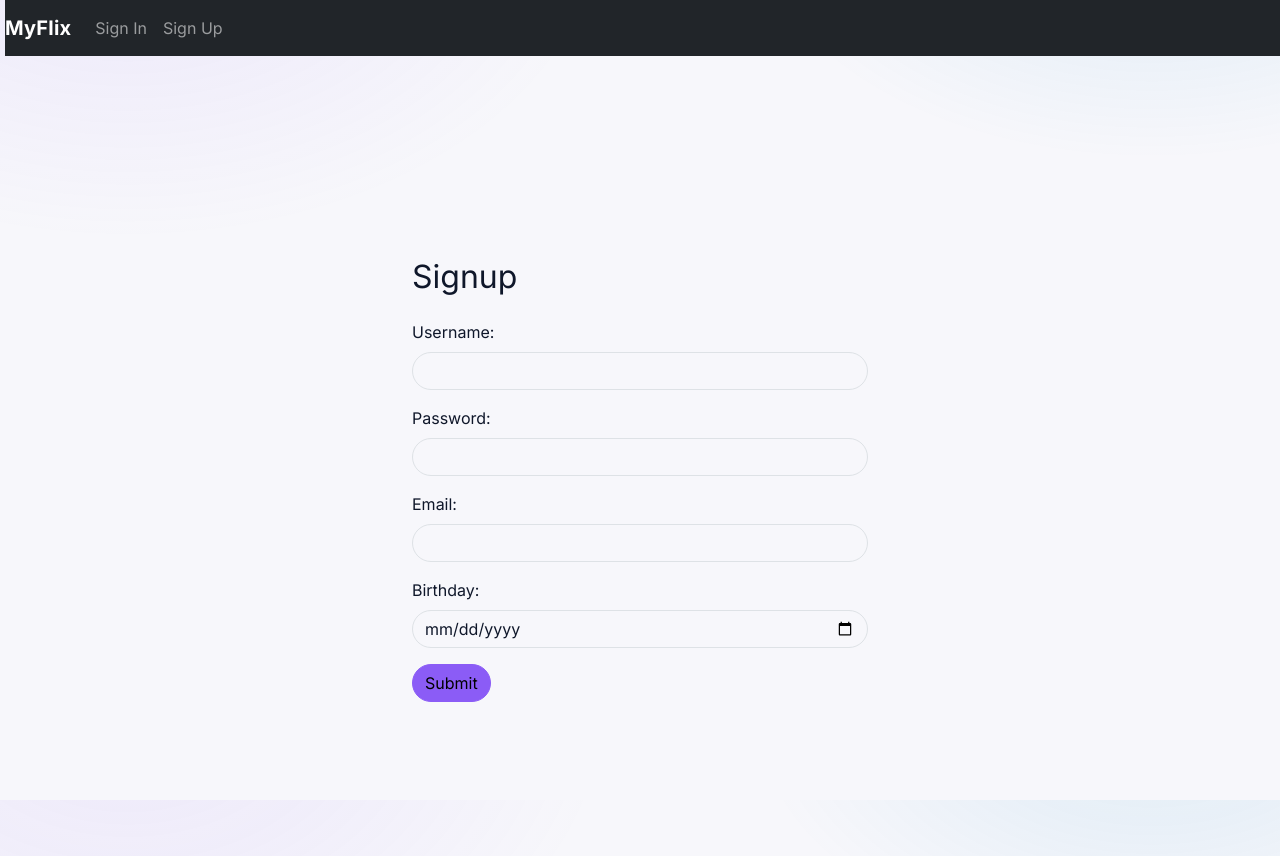
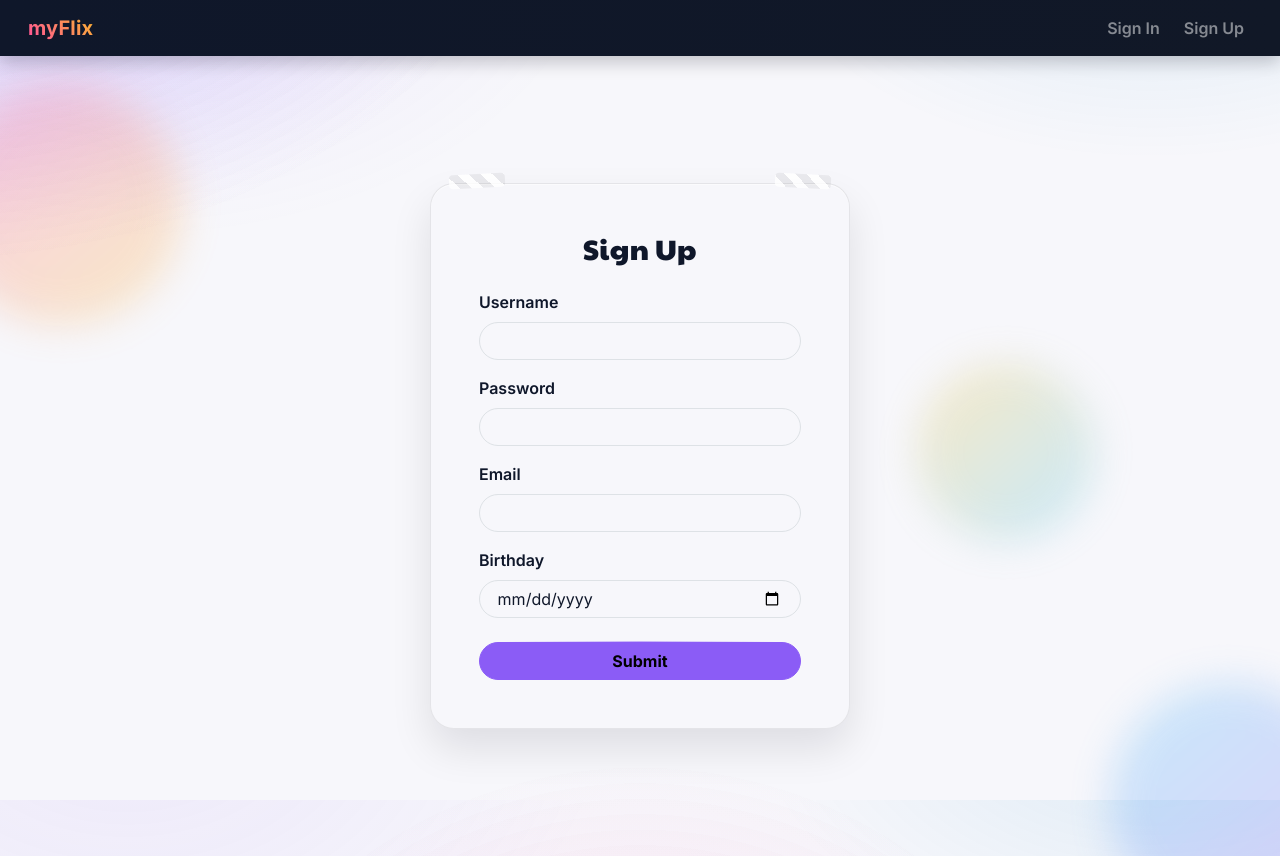
Before and after one commit to hand1ov1eternity/myFlix-client, a React (Vite) app: page /signup in a window 1280 px wide. Built offline with nearby package versions, Linux system fonts and the light colour scheme.

Commit message:
feat: add custom Friday the 13th pixel-art favicon
- Added favicon image (fridaythe13th_favicon.png) to public assets
- Updated index.html to include favicon across all pages
- Gives the app a more playful and distinctive branding

```diff
--- a/src/components/login-view/login-view.jsx
+++ b/src/components/login-view/login-view.jsx
@@ -1,5 +1,7 @@
 import { useState } from "react";
 import { Form, Button, Card } from "react-bootstrap";
+import { popConfetti } from "../../utils/confetti";
+
 
 export const LoginView = ({ onLoggedIn }) => {
   const [username, setUsername] = useState("");
@@ -17,6 +19,7 @@ export const LoginView = ({ onLoggedIn }) => {
     .then((r) => r.json())
     .then((data) => {
       if (data.user) {
+        popConfetti(); // <= celebration!
         const user = { ...data.user, FavoriteMovies: data.user.FavoriteMovies || [] };
         localStorage.setItem("user", JSON.stringify(user));
         localStorage.setItem("token", data.token);
@@ -25,7 +28,10 @@ export const LoginView = ({ onLoggedIn }) => {
         alert(data.message || "No such user or incorrect password");
       }
     })
-      .catch(() => alert("Something went wrong"));
+    .catch((error) => {
+      console.error(error);
+      alert("Something went wrong");
+    });
 };
 
   const fetchUserProfile = (username, token) => {
@@ -38,13 +44,16 @@ export const LoginView = ({ onLoggedIn }) => {
   };
 
   return (
-    <div
-      className="d-flex align-items-center justify-content-center"
-      style={{ minHeight: "100vh", padding: "2rem" }}
-    >
-      <Card className="form-container w-100" style={{ maxWidth: 420 }}>
-        <Card.Body>
-          <h1 className="h4 mb-4 text-center m-0">Login</h1>
+  <div className="auth-hero">
+    {/* decorative blobs */}
+    <span className="blob b1"></span>
+    <span className="blob b2"></span>
+    <span className="blob b3"></span>
+
+    <div className="w-100" style={{ maxWidth: 420 }}>
+      <div className="card sticker form-container">
+        <div className="card-body">
+          <h1 className="auth-title h3 mb-4 text-center">Login</h1>
 
           <Form onSubmit={handleSubmit}>
             <Form.Group controlId="formUsername" className="mb-3">
@@ -72,8 +81,9 @@ export const LoginView = ({ onLoggedIn }) => {
               <Button variant="primary" type="submit">Submit</Button>
             </div>
           </Form>
-        </Card.Body>
-      </Card>
+        </div>
+      </div>
+    </div>
   </div>
  );
 };
--- a/src/components/main-view/main-view.jsx
+++ b/src/components/main-view/main-view.jsx
@@ -17,14 +17,10 @@ export const MainView = () => {
 
   useEffect(() => {
     if (!token) return;
-
     fetch("https://movie-api-bqfe.onrender.com/movies", {
       headers: { Authorization: `Bearer ${token}` },
     })
-      .then((response) => {
-        if (!response.ok) throw new Error("Network response was not ok");
-        return response.json();
-      })
+      .then((r) => { if (!r.ok) throw new Error("Network response was not ok"); return r.json(); })
       .then((data) => {
         const movies = data.map((doc) => ({
           id: doc._id,
@@ -36,25 +32,23 @@ export const MainView = () => {
         }));
         setMovies(movies);
       })
-      .catch((error) => console.error("Fetch error:", error));
+      .catch((e) => console.error("Fetch error:", e));
   }, [token]);
 
-  const handleSearch = (query) => setSearchQuery(query);
+  const handleSearch = (q) => setSearchQuery(q);
 
-  const filteredMovies = movies.filter((movie) => {
-    const matchesGenre = selectedGenre ? movie.genre.name === selectedGenre : true;
-    const matchesSearchQuery = movie.title.toLowerCase().includes(searchQuery.toLowerCase());
-    return matchesGenre && matchesSearchQuery;
+  const filteredMovies = movies.filter((m) => {
+    const matchesGenre = selectedGenre ? m.genre.name === selectedGenre : true;
+    const matchesSearch = m.title.toLowerCase().includes(searchQuery.toLowerCase());
+    return matchesGenre && matchesSearch;
   });
 
   return (
     <BrowserRouter>
+      {/* ✅ Navbar always visible */}
       <NavigationBar
         user={user}
-        onLoggedOut={() => {
-          setUser(null);
-          setToken(null);
-        }}
+        onLoggedOut={() => { setUser(null); setToken(null); }}
         setSelectedGenre={setSelectedGenre}
         onSearch={handleSearch}
       />
@@ -62,33 +56,16 @@ export const MainView = () => {
       <Routes>
         {!user ? (
           <>
-            {/* Centered login — no Row/Col here */}
             <Route
-              path="/Login"
+              path="/login"
               element={
-                <div className="d-flex justify-content-center align-items-center min-vh-100 px-3">
-                  <div className="w-100" style={{ maxWidth: 420 }}>
-                    <LoginView
-                      onLoggedIn={(user, token) => {
-                        setUser(user);
-                        setToken(token);
-                      }}
-                    />
-                  </div>
-                </div>
+                <LoginView
+                  onLoggedIn={(u, t) => { setUser(u); setToken(t); }}
+                />
               }
             />
-            <Route
-              path="/Signup"
-              element={
-                <div className="d-flex justify-content-center align-items-center min-vh-100 px-3">
-                  <div className="w-100" style={{ maxWidth: 480 }}>
-                    <SignupView />
-                  </div>
-                </div>
-              }
-            />
-            <Route path="*" element={<Navigate to="/Login" />} />
+            <Route path="/signup" element={<SignupView />} />
+            <Route path="*" element={<Navigate to="/login" />} />
           </>
         ) : (
           <>
@@ -100,7 +77,7 @@ export const MainView = () => {
                 ) : (
                   <Row className="g-4 px-3 py-4">
                     {filteredMovies.map((movie) => (
-                      <Col className="mb-0" key={movie.id} xs={12} sm={6} md={4} lg={3}>
+                      <Col key={movie.id} xs={12} sm={6} md={4} lg={3}>
                         <MovieCard movie={movie} />
                       </Col>
                     ))}
@@ -119,11 +96,8 @@ export const MainView = () => {
                   user={user}
                   token={token}
                   movies={movies}
-                  onUserUpdated={(updatedUser) => setUser(updatedUser)}
-                  onUserDeleted={() => {
-                    setUser(null);
-                    setToken(null);
-                  }}
+                  onUserUpdated={(u) => setUser(u)}
+                  onUserDeleted={() => { setUser(null); setToken(null); }}
                 />
               }
             />
--- a/src/components/navigation-bar/navigation-bar.jsx
+++ b/src/components/navigation-bar/navigation-bar.jsx
@@ -1,54 +1,51 @@
 import { useState } from "react";
-import { Nav, Navbar, Form, FormControl, Button } from "react-bootstrap";
+import { Nav, Navbar, Form, FormControl, Button, Container } from "react-bootstrap";
 import { Link } from "react-router-dom";
-import "./navigation-bar.scss"; // Import the SCSS file
+import "./navigation-bar.scss";
 
 export const NavigationBar = ({ user, onLoggedOut, setSelectedGenre, onSearch }) => {
   const [selectedOption, setSelectedOption] = useState("");
   const [searchQuery, setSearchQuery] = useState("");
 
   const handleGenreChange = (event) => {
-    setSelectedOption(event.target.value);
-    setSelectedGenre(event.target.value); // Pass the selected genre to the parent (MainView)
-  };
-
-  const handleSearchChange = (event) => {
-    setSearchQuery(event.target.value);
+    const val = event.target.value;
+    setSelectedOption(val);
+    setSelectedGenre?.(val);
   };
 
   const handleSearchSubmit = (event) => {
     event.preventDefault();
-    if (onSearch) {
-      onSearch(searchQuery); // Pass the search query to the parent (MainView)
-    } else {
-      console.error("onSearch function is missing!");
-    }
+    onSearch?.(searchQuery);
   };
 
   return (
-    <div className="navigation-bar-container"> {/* Wrapper for SCSS styling */}
-      <Navbar bg="dark" variant="dark" expand="lg">
-        <Navbar.Brand href="/movies">MyFlix</Navbar.Brand>
-        <Nav className="ml-auto">
-          {/* If user is logged in */}
+    <Navbar expand="lg" className="nav-fun px-3 py-2" variant="dark">
+      <Container fluid className="gap-2">
+        {/* Brand */}
+        <Navbar.Brand as={Link} to={user ? "/movies" : "/login"} className="brand-fun">
+          myFlix
+        </Navbar.Brand>
+
+        <Navbar.Toggle aria-controls="main-nav" />
+
+        <Navbar.Collapse id="main-nav">
+          <Nav className="ms-auto align-items-center gap-2">
+
             {user ? (
               <>
-              {/* Home link */}
-              <Nav.Link as={Link} to="/movies">Home</Nav.Link>
+                {/* Primary links */}
+                <Nav.Link as={Link} to="/movies" className="link-underline">Home</Nav.Link>
+                <Nav.Link as={Link} to="/profile" className="link-underline">Profile</Nav.Link>
+                <Nav.Link onClick={onLoggedOut} className="link-underline">Logout</Nav.Link>
 
-              {/* Profile link */}
-              <Nav.Link as={Link} to="/profile">Profile</Nav.Link>
-
-              {/* Logout button */}
-              <Nav.Link onClick={onLoggedOut}>Logout</Nav.Link>
-
-              {/* Genre Dropdown */}
-              <div className="genre-dropdown" style={{ marginRight: "15px" }}>
+                {/* Genre select */}
+                <Form className="d-flex align-items-center">
                   <select
                     id="genre-select"
-                  value={selectedOption} // Set the value to the selected genre
-                  onChange={handleGenreChange} // Call handleGenreChange on change
-                  className="form-select"
+                    value={selectedOption}
+                    onChange={handleGenreChange}
+                    className="form-select form-select-sm fun-pill me-2"
+                    aria-label="Filter by genre"
                   >
                     <option value="">All Genres</option>
                     <option value="Action">Action</option>
@@ -57,31 +54,34 @@ export const NavigationBar = ({ user, onLoggedOut, setSelectedGenre, onSearch })
                     <option value="Historical Drama">Historical Drama</option>
                     <option value="Horror">Horror</option>
                     <option value="Sci-Fi">Sci-fi</option>
-                  {/* Add more genres as needed */}
                   </select>
-              </div>
+                </Form>
 
-              {/* Search Field */}
-              <Form inline onSubmit={handleSearchSubmit}>
+                {/* Search */}
+                <Form onSubmit={handleSearchSubmit} className="d-flex">
                   <FormControl
-                  type="text"
-                  placeholder="Search Movies"
-                  className="mr-sm-2"
+                    type="search"
+                    placeholder="Search movies"
+                    className="me-2 fun-pill"
                     value={searchQuery}
-                  onChange={handleSearchChange}
+                    onChange={(e) => setSearchQuery(e.target.value)}
+                    aria-label="Search movies"
                   />
-                <Button type="submit" variant="outline-success">Search</Button>
+                  <Button type="submit" variant="light" className="fun-pill px-3">
+                    Search
+                  </Button>
                 </Form>
               </>
             ) : (
               <>
-              {/* Sign In and Sign Up links */}
-              <Nav.Link as={Link} to="/login">Sign In</Nav.Link>
-              <Nav.Link as={Link} to="/signup">Sign Up</Nav.Link>
+                <Nav.Link as={Link} to="/login" className="link-underline">Sign In</Nav.Link>
+                <Nav.Link as={Link} to="/signup" className="link-underline">Sign Up</Nav.Link>
               </>
             )}
+
           </Nav>
+        </Navbar.Collapse>
+      </Container>
     </Navbar>
-    </div>
   );
 };
--- a/src/components/navigation-bar/navigation-bar.scss
+++ b/src/components/navigation-bar/navigation-bar.scss
@@ -1,3 +1,49 @@
-.navigation-bar-container {
-    padding-left: 5px;
-  }
+/* Fun gradient navbar */
+.nav-fun {
+  background: linear-gradient(90deg, #0f172a, #111827);
+  box-shadow: 0 8px 24px rgba(2, 6, 23, 0.24);
+  position: sticky;
+  top: 0;
+  z-index: 1030;
+}
+
+/* Gradient-sticker brand text */
+.brand-fun {
+  font-weight: 800;
+  letter-spacing: .3px;
+  background: linear-gradient(45deg, #ff47a3, #fbbf24);
+  -webkit-background-clip: text;
+  -webkit-text-fill-color: transparent;
+}
+
+/* Underline hover for links */
+.link-underline {
+  position: relative;
+  font-weight: 600;
+  opacity: .95;
+}
+.link-underline::after {
+  content: "";
+  position: absolute;
+  left: 0; right: 0; bottom: -2px;
+  height: 2px;
+  background: currentColor;
+  transform: scaleX(0);
+  transform-origin: right;
+  transition: transform .25s ease;
+}
+.link-underline:hover::after,
+.link-underline.active::after {
+  transform: scaleX(1);
+  transform-origin: left;
+}
+
+/* Rounded “pill” controls */
+.fun-pill {
+  border-radius: 999px !important;
+}
+
+/* Make the search field comfy on tall navbar */
+.form-control.fun-pill {
+  padding-inline: 1rem;
+}
--- a/src/components/signup-view/signup-view.jsx
+++ b/src/components/signup-view/signup-view.jsx
@@ -1,45 +1,46 @@
 import { useState } from "react";
-import { Form, Button, Container } from "react-bootstrap";
+import { Form, Button, Card } from "react-bootstrap";
+import { popConfetti } from "../../utils/confetti";
 
 export const SignupView = () => {
   const [username, setUsername] = useState("");
   const [password, setPassword] = useState("");
   const [email, setEmail] = useState("");
-  const [birthday, setBirthday] = useState(""); // Add state for birthday
+  const [birthday, setBirthday] = useState("");
 
   const handleSubmit = (event) => {
     event.preventDefault();
 
-    const data = {
-      username: username,
-      password: password,
-      email: email,
-      birthday: birthday,
-    };
+    const data = { username, password, email, birthday };
 
     fetch("https://movie-api-bqfe.onrender.com/users", {
       method: "POST",
       body: JSON.stringify(data),
-      headers: {
-        "Content-Type": "application/json",
-      },
+      headers: { "Content-Type": "application/json" },
     }).then((response) => {
       if (response.ok) {
+        popConfetti();
         alert("Signup successful");
-        //window.location.reload();//
       } else {
         alert("Signup failed");
       }
     });
-
   };
 
   return (
-    <Container className="mt-5">
-      <h2 className="mb-4">Signup</h2>
+  <div className="auth-hero">
+    <span className="blob b1"></span>
+    <span className="blob b2"></span>
+    <span className="blob b3"></span>
+
+    <div className="w-100" style={{ maxWidth: 480 }}>
+      <div className="card sticker form-container">
+        <div className="card-body">
+          <h1 className="auth-title h3 mb-4 text-center">Sign Up</h1>
+
           <Form onSubmit={handleSubmit}>
             <Form.Group controlId="formUsername" className="mb-3">
-          <Form.Label>Username:</Form.Label>
+              <Form.Label>Username</Form.Label>
               <Form.Control
                 type="text"
                 value={username}
@@ -50,7 +51,7 @@ export const SignupView = () => {
             </Form.Group>
 
             <Form.Group controlId="formPassword" className="mb-3">
-          <Form.Label>Password:</Form.Label>
+              <Form.Label>Password</Form.Label>
               <Form.Control
                 type="password"
                 value={password}
@@ -60,7 +61,7 @@ export const SignupView = () => {
             </Form.Group>
 
             <Form.Group controlId="formEmail" className="mb-3">
-          <Form.Label>Email:</Form.Label>
+              <Form.Label>Email</Form.Label>
               <Form.Control
                 type="email"
                 value={email}
@@ -69,8 +70,8 @@ export const SignupView = () => {
               />
             </Form.Group>
 
-        <Form.Group controlId="formBirthday" className="mb-3">
-          <Form.Label>Birthday:</Form.Label>
+            <Form.Group controlId="formBirthday" className="mb-4">
+              <Form.Label>Birthday</Form.Label>
               <Form.Control
                 type="date"
                 value={birthday}
@@ -79,10 +80,14 @@ export const SignupView = () => {
               />
             </Form.Group>
 
-        <Button variant="primary" type="submit">
-          Submit
-        </Button>
+            <div className="d-grid">
+              <Button variant="primary" type="submit">Submit</Button>
+            </div>
           </Form>
-    </Container>
+        </div>
+      </div>
+    </div>
+  </div>
  );
+
 };
--- a/src/index.html
+++ b/src/index.html
@@ -1,9 +1,11 @@
 <!DOCTYPE html>
-<html lang="en" data-bs-theme="light">
+  <html lang="en" data-bs-theme="light">
   <head>
     <meta charset="utf-8" />
     <meta name="viewport" content="width=device-width, initial-scale=1" />
     <title>myFlix</title>
+
+    <link href="https://fonts.googleapis.com/css2?family=Paytone+One&display=swap" rel="stylesheet">
 
     <!-- Clean, modern font -->
     <link
@@ -11,11 +13,14 @@
       rel="stylesheet"
     />
 
-    <!-- Font Awesome (already had this) -->
+    <!-- Font Awesome -->
     <link
       rel="stylesheet"
       href="https://cdnjs.cloudflare.com/ajax/libs/font-awesome/6.0.0-beta3/css/all.min.css"
     />
+
+   <link rel="icon" type="image/png" href="/src/public/fridaythe13th_favicon.png" />
+
   </head>
   <body>
     <div id="root"></div>
--- a/src/index.scss
+++ b/src/index.scss
@@ -71,3 +71,156 @@ body {
 }
 
 html, body, #root { height: 100%; margin: 0; }
+
+/* ===== Playful Auth Theme ===== */
+
+/* Colors inspired by bold merch vibes */
+$fun-pink: #ff47a3;
+$fun-purple: #8b5cf6;
+$fun-blue: #3abff8;
+$fun-yellow: #fbbf24;
+
+/* Big, friendly headings */
+.auth-title {
+  font-family: 'Paytone One', system-ui, sans-serif;
+  letter-spacing: .5px;
+}
+
+/* Full-viewport hero wrapper with decorative blobs */
+.auth-hero {
+  position: relative;
+  min-height: 100vh;
+  display: grid;
+  place-items: center;
+  padding: 2rem;
+  overflow: hidden;
+}
+
+/* subtle paper-ish background with grainy gradient corners */
+.auth-hero::before,
+.auth-hero::after {
+  content: "";
+  position: absolute;
+  inset: -20%;
+  background:
+    radial-gradient(40rem 30rem at 10% -10%, rgba($fun-purple, .18), transparent),
+    radial-gradient(35rem 25rem at 110% -10%, rgba($fun-blue, .16), transparent),
+    radial-gradient(30rem 30rem at 50% 120%, rgba($fun-pink, .12), transparent);
+  filter: blur(0.5px);
+  z-index: -2;
+}
+
+/* Floating gradient blobs */
+.blob {
+  position: absolute;
+  width: 30vmin;
+  height: 30vmin;
+  border-radius: 50%;
+  opacity: .25;
+  filter: blur(20px);
+  animation: floaty 10s ease-in-out infinite;
+  z-index: -1;
+}
+.blob.b1 { background: linear-gradient(135deg, $fun-pink, $fun-yellow); top: 5%; left: -5%; animation-delay: 0.2s; }
+.blob.b2 { background: linear-gradient(135deg, $fun-blue, $fun-purple); bottom: -10%; right: -5%; animation-delay: 0.6s; }
+.blob.b3 { background: linear-gradient(135deg, $fun-yellow, $fun-blue); top: 40%; right: 15%; width: 22vmin; height: 22vmin; animation-delay: 1.2s; }
+
+@keyframes floaty {
+  0%,100% { transform: translateY(0) translateX(0) rotate(0deg); }
+  50% { transform: translateY(-12px) translateX(6px) rotate(5deg); }
+}
+
+/* Sticker-style card */
+.card.sticker {
+  border-radius: 24px;
+  border: 1px solid rgba(2,6,23,.08);
+  box-shadow:
+    0 20px 40px rgba(2,6,23,.10),
+    0 1px 0 rgba(255,255,255,.6) inset;
+  position: relative;
+}
+
+/* Little “tape” corners */
+.card.sticker::before,
+.card.sticker::after {
+  content: "";
+  position: absolute;
+  width: 56px; height: 14px;
+  background: repeating-linear-gradient(45deg, rgba(255,255,255,.8) 0 8px, rgba(0,0,0,.05) 8px 16px);
+  border-radius: 4px;
+  top: -10px;
+  transform: rotate(-3deg);
+}
+.card.sticker::before { left: 18px; }
+.card.sticker::after  { right: 18px; transform: rotate(3deg); }
+
+/* Neon-ish primary button */
+.btn-primary {
+  position: relative;
+  font-weight: 700;
+  transform: translateZ(0);
+}
+.btn-primary:hover { transform: translateY(-1px); }
+.btn-primary:active { transform: translateY(0); }
+.btn-primary::after {
+  content: "";
+  position: absolute; inset: -2px;
+  border-radius: 999px;
+  background: radial-gradient(60% 100% at 50% 0%, rgba($fun-purple,.45), transparent 70%);
+  z-index: -1;
+}
+
+/* Inputs a bit more playful */
+.form-label { font-weight: 600; }
+.form-control {
+  border-radius: 999px;
+  padding-inline: 1.1rem;
+}
+
+/* ==== Fun Navbar ==== */
+.navbar {
+  background: linear-gradient(90deg, #0f172a, #111827); /* subtle dark gradient base */
+  box-shadow: 0 6px 18px rgba(2,6,23,.22);
+}
+
+.navbar .navbar-brand {
+  font-weight: 800;
+  letter-spacing: .2px;
+  background: linear-gradient(45deg, #ff47a3, #fbbf24);
+  -webkit-background-clip: text;
+  -webkit-text-fill-color: transparent;
+}
+
+.navbar .nav-link {
+  position: relative;
+  font-weight: 600;
+  opacity: .9;
+}
+
+.navbar .nav-link::after {
+  content: "";
+  position: absolute;
+  left: 0; right: 0; bottom: -2px;
+  height: 2px;
+  background: currentColor;
+  transform: scaleX(0);
+  transform-origin: right;
+  transition: transform .25s ease;
+}
+.navbar .nav-link:hover::after,
+.navbar .nav-link.active::after {
+  transform: scaleX(1);
+  transform-origin: left;
+}
+
+/*glassy pill for a primary action on right (e.g., Profile/Logout) */
+.navbar .btn-outline-light,
+.navbar .btn-outline-secondary {
+  border-radius: 999px;
+  backdrop-filter: blur(6px);
+  background-color: rgba(255,255,255,.06);
+  border-color: rgba(255,255,255,.15);
+}
+
+html, body, #root { height: 100%; margin: 0; }
+.auth-hero { min-height: 100vh; width: 100%; }
--- /dev/null
+++ b/src/utils/confetti.js
@@ -0,0 +1,45 @@
+let styleInjected = false;
+
+function ensureStyle() {
+  if (styleInjected) return;
+  const style = document.createElement("style");
+  style.textContent = `
+@keyframes confetti-fall {
+  0%   { opacity: 0; transform: translateY(0) scale(0.9) rotate(0deg); }
+  10%  { opacity: 1; }
+  100% { transform: translateY(-40vh) translateX(calc(-50% + (50vw - 50%))) rotate(360deg); opacity: 0; }
+}`;
+  document.head.appendChild(style);
+  styleInjected = true;
+}
+
+/**
+ * Fire a small confetti burst using emoji (no dependencies).
+ * @param {string[]} icons e.g. ["🎉","✨","💥","💫"]
+ * @param {number} count  number of pieces
+ * @param {number} duration ms animation duration
+ */
+export function popConfetti(icons = ["🎉","✨","💥","💫"], count = 18, duration = 1000) {
+  ensureStyle();
+
+  const layer = document.createElement("div");
+  layer.style.position = "fixed";
+  layer.style.inset = "0";
+  layer.style.pointerEvents = "none";
+  layer.style.zIndex = "9999";
+  document.body.appendChild(layer);
+
+  for (let i = 0; i < count; i++) {
+    const s = document.createElement("span");
+    s.textContent = icons[Math.floor(Math.random() * icons.length)];
+    s.style.position = "absolute";
+    s.style.left = Math.random() * 100 + "vw";
+    s.style.top = "60vh";
+    s.style.fontSize = 16 + Math.random() * 18 + "px";
+    s.style.transform = `translate(-50%, -50%) rotate(${Math.random() * 360}deg)`;
+    s.style.animation = `confetti-fall ${duration}ms ease-out forwards`;
+    layer.appendChild(s);
+  }
+
+  setTimeout(() => layer.remove(), duration + 200);
+}
```
Also changed, not shown: src/public/fridaythe13th_favicon.png (added), 6 other files (tests, documents, lock files or other folders). Lines whose indentation alone changed are shown as unchanged.
